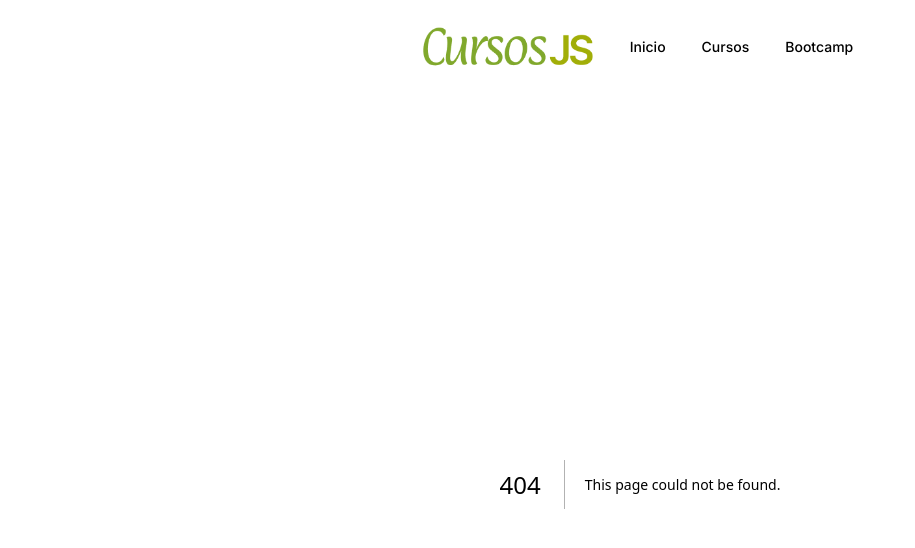
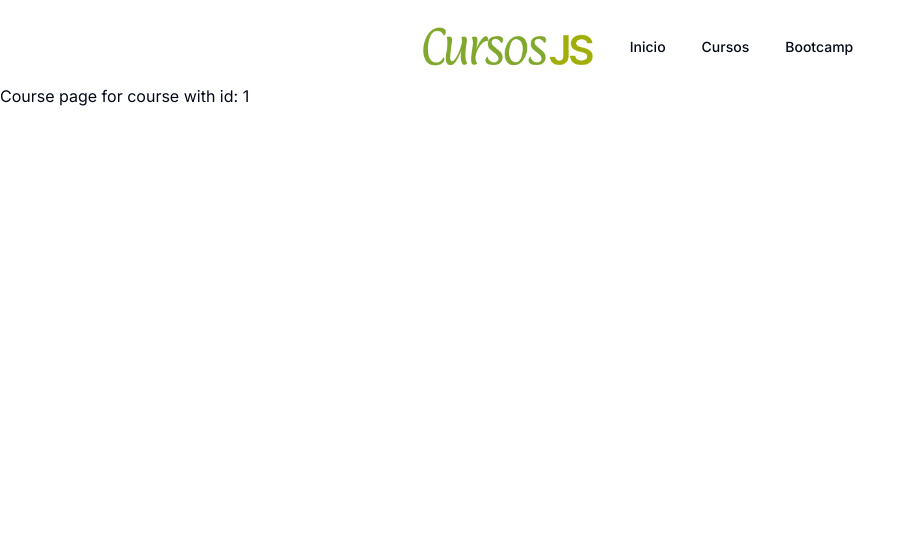
Before and after one commit to vr1eva/courses, a Next.js app: page /curso/1 in a window 1280 px wide. Before the commit this address had no page. Shown: the top 548 px of the page, without its empty margins (0-915 px from the left). Built offline with nearby package versions, Linux system fonts and the light colour scheme.

Commit message:
link CoursePreview with CoursePage

```diff
--- /dev/null
+++ b/src/app/curso/[id]/page.tsx
@@ -0,0 +1,9 @@
+import { CoursePageProps } from "@/types";
+
+export default function CoursePage({ params }: CoursePageProps) {
+    return (
+        <div>
+            Course page for course with id: {params.id}
+        </div>
+    )
+}
--- a/src/components/course-list.tsx
+++ b/src/components/course-list.tsx
@@ -6,6 +6,7 @@ import {
     CardHeader,
     CardTitle,
 } from "@/components/ui/card"
+import Link from "next/link"
 
 import { CourseListProps, CourseMetadata, CoursePreviewProps } from "@/types"
 import CourseForm from "./course-form"
@@ -24,10 +25,10 @@ export default async function CourseList({ courses }: CourseListProps) {
 function CoursePreview({ course }: CoursePreviewProps) {
     const metadata = course.metadata as CourseMetadata
     return (
+        <Link href={"/curso/" + course.id}>
             <Card key={course.id}>
                 <CardHeader>
                     <CardTitle>{metadata.title}</CardTitle>
-
                 </CardHeader>
                 <CardContent>
                     <CardDescription>{metadata.description}</CardDescription>
@@ -36,5 +37,6 @@ function CoursePreview({ course }: CoursePreviewProps) {
                     <p>Card Footer</p>
                 </CardFooter>
             </Card>
+        </Link>
     )
 }
--- a/src/types.ts
+++ b/src/types.ts
@@ -55,3 +55,9 @@ export type CreateCourseResponse = {
 export interface CoursePreviewProps {
     course: ThreadMessage
 }
+
+export interface CoursePageProps {
+    params: {
+        id: string
+    }
+}
```
Lines whose indentation alone changed are shown as unchanged.
